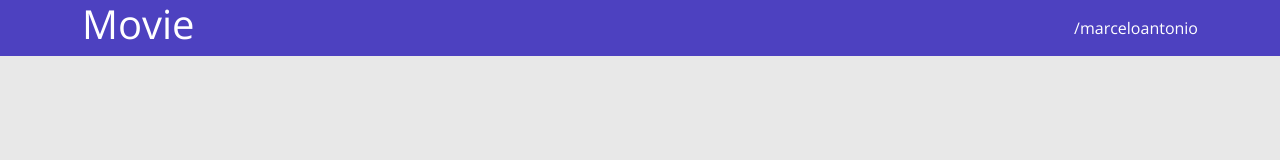
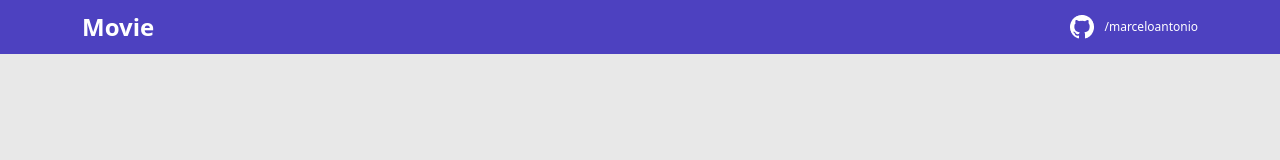
Before and after one commit to marcelodev85/projetomovie, a plain HTML site: page index.html in a window 1280 px wide. Drawn offline with nearby package versions, Linux system fonts and the light colour scheme.

Commit message:
Barra superior parte 2

```diff
--- /dev/null
+++ b/css/reset.css
@@ -0,0 +1,141 @@
+/* http://meyerweb.com/eric/tools/css/reset/
+   v2.0 | 20110126
+   License: none (public domain)
+*/
+
+html,
+body,
+div,
+span,
+applet,
+object,
+iframe,
+h1,
+h2,
+h3,
+h4,
+h5,
+h6,
+p,
+blockquote,
+pre,
+a,
+abbr,
+acronym,
+address,
+big,
+cite,
+code,
+del,
+dfn,
+em,
+img,
+ins,
+kbd,
+q,
+s,
+samp,
+small,
+strike,
+strong,
+sub,
+sup,
+tt,
+var,
+b,
+u,
+i,
+center,
+dl,
+dt,
+dd,
+ol,
+ul,
+li,
+fieldset,
+form,
+label,
+legend,
+table,
+caption,
+tbody,
+tfoot,
+thead,
+tr,
+th,
+td,
+article,
+aside,
+canvas,
+details,
+embed,
+figure,
+figcaption,
+footer,
+header,
+hgroup,
+menu,
+nav,
+output,
+ruby,
+section,
+summary,
+time,
+mark,
+audio,
+video {
+  margin: 0;
+  padding: 0;
+  border: 0;
+  font-size: 100%;
+  font: inherit;
+  vertical-align: baseline;
+  box-sizing: border-box;
+}
+
+/* HTML5 display-role reset for older browsers */
+article,
+aside,
+details,
+figcaption,
+figure,
+footer,
+header,
+hgroup,
+menu,
+nav,
+section {
+  display: block;
+  box-sizing: border-box;
+}
+
+body {
+  line-height: 1;
+}
+
+ol,
+ul {
+  list-style: none;
+}
+
+blockquote,
+q {
+  quotes: none;
+}
+
+blockquote:before,
+blockquote:after,
+q:before,
+q:after {
+  content: '';
+  content: none;
+}
+
+table {
+  border-collapse: collapse;
+  border-spacing: 0;
+}
+
+input {
+  outline: none;
+}
--- a/css/styles.css
+++ b/css/styles.css
@@ -1,8 +1,15 @@
 @import url('https://fonts.googleapis.com/css2?family=Handlee&family=Inter:wght@400;600&family=Open+Sans:wght@300;400;700&family=Ubuntu+Mono:ital,wght@0,400;0,700;1,700&display=swap');
+
+:root {
+  --bg-gray: #e8e8e8;
+  --color-primary: #4D41C0;
+  --white: #fff
+}
 
 html,
 body {
-  background-color: #e8e8e8;
+  background-color: var(--bg-gray);
+
 }
 
 * {
@@ -10,9 +17,22 @@ body {
   box-sizing: border-box;
 }
 
+h1,
+h2,
+h3,
+h4,
+h5,
+h6 {
+  margin: 0;
+}
+
 header {
-  background-color: #4D41C0;
-  color: #ffffff;
+  display: flex;
+  align-items: center;
+  background-color: var(--color-primary);
+  color: var(--white);
+  height: 3.37rem;
+
 
 }
 
@@ -22,6 +42,27 @@ nav {
   align-items: center;
 }
 
+nav h1 {
+  font-size: 1.5rem;
+  font-weight: 700;
+}
+
+.contact-container {
+  display: flex;
+  justify-content: space-evenly;
+  align-items: center;
+
+}
+
+.contact-container img {
+  margin-right: 0.625rem;
+}
+
+nav a {
+  font-size: 12px;
+  font-weight: 400;
+}
+
 
 a,
 a:hover {
--- a/index.html
+++ b/index.html
@@ -4,6 +4,7 @@
     <meta charset="UTF-8" />
     <meta name="viewport" content="width=device-width, initial-scale=1.0" />
     <title>Document</title>
+    <link rel="stylesheet" href="css/reset.css" />
     <link
       href="https://cdn.jsdelivr.net/npm/bootstrap@5.3.2/dist/css/bootstrap.min.css"
       rel="stylesheet"
@@ -16,7 +17,10 @@
     <header>
       <nav class="container">
         <h1>Movie</h1>
-        <a href="https://github.com/marcelodev85">/marceloantonio</a>
+        <div class="contact-container">
+          <img src="img/Vector.png" alt="github" />
+          <a href="https://github.com/marcelodev85">/marceloantonio</a>
+        </div>
       </nav>
     </header>
   </body>
```
Also changed, not shown: img/Vector.png (added).
